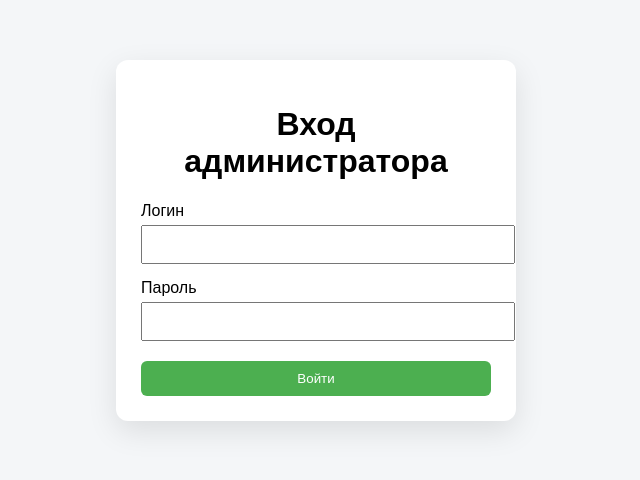
After one commit to mawyy07/online-zapis, a Flask app: page /login in a window 1280 px wide. The commit adds this page. Shown: the top 480 px of the page, without its empty margins (324-964 px from the left). Run offline with Flask 3, Linux system fonts and the light colour scheme.

Commit message:
Add files via upload

```diff
--- a/server.py
+++ b/server.py
@@ -3,11 +3,10 @@ import json
 import os
 
 app = Flask(__name__)
-app.secret_key = "super-secret-key"  # ОБЯЗАТЕЛЬНО для авторизации
+app.secret_key = "supersecretkey"
 
 DATA_FILE = "records.json"
 
-# ---------- утилиты ----------
 def load_records():
     if not os.path.exists(DATA_FILE):
         return []
@@ -18,37 +17,35 @@ def save_records(records):
     with open(DATA_FILE, "w", encoding="utf-8") as f:
         json.dump(records, f, ensure_ascii=False, indent=2)
 
-# ---------- страницы ----------
 @app.route("/")
 def index():
     return render_template("index.html")
+
+@app.route("/login", methods=["GET", "POST"])
+def login():
+    if request.method == "POST":
+        if request.form["username"] == "admin" and request.form["password"] == "admin123":
+            session["admin"] = True
+            return redirect(url_for("admin"))
+        return "Неверный логин или пароль"
+    return render_template("login.html")
 
 @app.route("/admin")
 def admin():
     if not session.get("admin"):
         return redirect(url_for("login"))
-    return render_template("admin.html")
-
-@app.route("/login", methods=["GET", "POST"])
-def login():
-    if request.method == "POST":
-        password = request.form.get("password")
-        if password == "admin123":  # пароль администратора
-            session["admin"] = True
-            return redirect(url_for("admin"))
-        return "Неверный пароль", 401
-    return render_template("login.html")
+    records = load_records()
+    return render_template("admin.html", records=records)
 
 @app.route("/logout")
 def logout():
     session.pop("admin", None)
     return redirect(url_for("index"))
 
-# ---------- API ----------
 @app.route("/add", methods=["POST"])
 def add():
     records = load_records()
-    data = request.get_json()
+    data = request.json
     records.append(data)
     save_records(records)
     return jsonify({"status": "ok"})
@@ -59,19 +56,14 @@ def get_list():
 
 @app.route("/delete", methods=["POST"])
 def delete():
-    if not session.get("admin"):
-        return jsonify({"error": "unauthorized"}), 403
-
-    data = request.get_json()
-    index = data.get("index")
-
     records = load_records()
-    if 0 <= index < len(records):
+    index = request.json.get("index")
+    if index is not None and 0 <= index < len(records):
         records.pop(index)
         save_records(records)
+        return jsonify({"status": "deleted"})
+    return jsonify({"status": "error"})
 
-    return jsonify({"status": "deleted"})
-
-# ---------- запуск ----------
 if __name__ == "__main__":
-    app.run(host="0.0.0.0", port=int(os.environ.get("PORT", 5000)))
+    port = int(os.environ.get("PORT", 5000))
+    app.run(host="0.0.0.0", port=port)
--- a/static/style.css
+++ b/static/style.css
@@ -1,117 +1,43 @@
-* {
-    box-sizing: border-box;
+body {
+    background: #f4f6f8;
     font-family: Arial, sans-serif;
 }
 
-body {
-    background: #f4f6f8;
-    display: flex;
-    justify-content: center;
-    align-items: center;
-    min-height: 100vh;
-    margin: 0;
+.container {
+    width: 350px;
+    margin: 60px auto;
+    background: white;
+    padding: 25px;
+    border-radius: 12px;
+    box-shadow: 0 10px 30px rgba(0,0,0,0.1);
 }
 
-/* основной блок */
-.container {
-    background: #ffffff;
-    width: 360px;
-    padding: 25px 30px;
-    border-radius: 14px;
-    box-shadow: 0 10px 25px rgba(0,0,0,0.1);
-}
-
-/* заголовки */
-h1 {
+h1, h2 {
     text-align: center;
-    margin-bottom: 15px;
-}
-
-h2 {
-    text-align: center;
-    margin-top: 20px;
-}
-
-/* ссылка админа */
-.admin-link {
-    text-align: center;
-    margin-bottom: 15px;
-}
-
-.admin-link a {
-    font-size: 14px;
-    color: #2f6fed;
-    text-decoration: none;
-}
-
-.admin-link a:hover {
-    text-decoration: underline;
-}
-
-/* форма */
-form {
-    display: flex;
-    flex-direction: column;
 }
 
 label {
-    font-size: 14px;
-    margin: 8px 0 4px;
+    display: block;
+    margin-top: 15px;
 }
 
-select,
-input {
+input, select, button {
+    width: 100%;
     padding: 10px;
-    font-size: 14px;
-    border-radius: 8px;
-    border: 1px solid #ccc;
+    margin-top: 5px;
 }
 
-/* кнопка */
 button {
-    margin-top: 15px;
-    padding: 12px;
     background: #4CAF50;
     color: white;
-    font-size: 15px;
     border: none;
-    border-radius: 10px;
+    border-radius: 6px;
+    margin-top: 20px;
     cursor: pointer;
 }
 
-button:hover {
-    background: #43a047;
+.admin-link {
+    display: block;
+    margin: 15px 0;
+    text-align: center;
 }
-
-/* список записей */
-ul {
-    list-style: none;
-    padding: 0;
-    margin-top: 10px;
-}
-
-li {
-    background: #f1f3f5;
-    padding: 8px 10px;
-    border-radius: 8px;
-    margin-bottom: 6px;
-    display: flex;
-    justify-content: space-between;
-    align-items: center;
-    font-size: 14px;
-}
-
-/* кнопка удаления */
-li button {
-    background: transparent;
-    border: none;
-    cursor: pointer;
-    font-size: 16px;
-}
-
-/* текст "записей нет" */
-.empty {
-    text-align: center;
-    color: #777;
-    font-size: 14px;
-}
--- /dev/null
+++ b/templates/login.html
@@ -0,0 +1,25 @@
+<!DOCTYPE html>
+<html lang="ru">
+<head>
+    <meta charset="UTF-8">
+    <title>Вход администратора</title>
+    <link rel="stylesheet" href="/static/style.css">
+</head>
+<body>
+
+<div class="container">
+    <h1>Вход администратора</h1>
+
+    <form method="post">
+        <label>Логин</label>
+        <input type="text" name="username" required>
+
+        <label>Пароль</label>
+        <input type="password" name="password" required>
+
+        <button type="submit">Войти</button>
+    </form>
+</div>
+
+</body>
+</html>
```
Also changed, not shown: templates/admin.html (added, +22 -0 lines), templates/index.html (+11 -51 lines).
